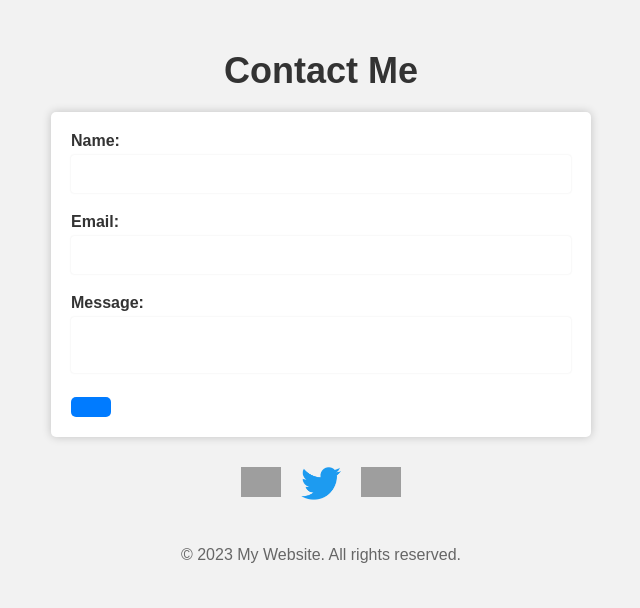
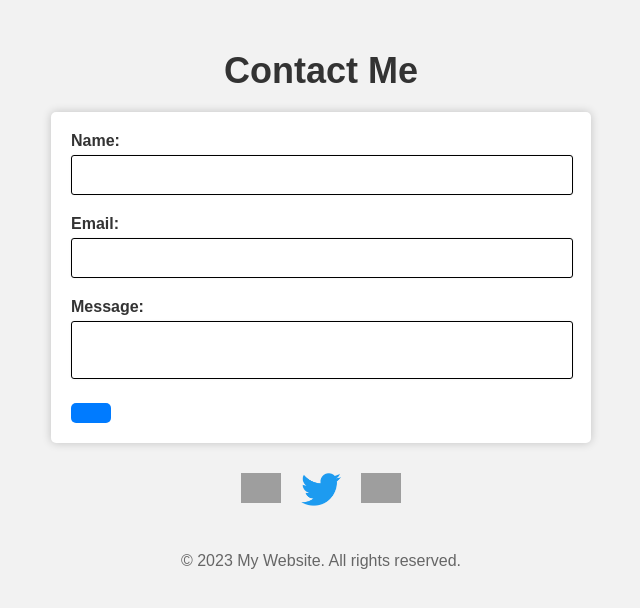
Before and after one commit to ravish0409/django-tutorial-project, a Django app: template lol/template/contact.html in a window 1280 px wide. Shown: the part 66-674 px from the top of the page, without its empty margins (319-959 px from the left). Run offline with Django 3.2, Linux system fonts and the light colour scheme; the template is opened without the code that fills it, so the values that code supplies are empty; grey boxes are pictures that could not be loaded.

Commit message:
setup for hosting

```diff
--- a/lol/static/style.css
+++ b/lol/static/style.css
@@ -25,6 +25,7 @@ body {
     margin: 0 auto;
     margin-bottom: 20px;
   }
+
 
   table {
     width: 100%;
--- a/lol/template/calculator.html
+++ b/lol/template/calculator.html
@@ -24,7 +24,7 @@
     width: 96%;
     padding: 10px;
     margin-bottom: 20px;
-    border: none;
+    border: 1px solid black;
     border-radius: 3px;
     box-shadow: 0 0 2px rgba(0,0,0,0.1);
     font-size: 16px;
--- a/lol/template/contact.html
+++ b/lol/template/contact.html
@@ -24,7 +24,7 @@
     width: 96%;
     padding: 10px;
     margin-bottom: 20px;
-    border: none;
+    border: 1px solid black;
     border-radius: 3px;
     box-shadow: 0 0 2px rgba(0,0,0,0.1);
     font-size: 16px;
```
Also changed, not shown: lol/lol/settings.py (+15 -4 lines), lol/db.sqlite3.
